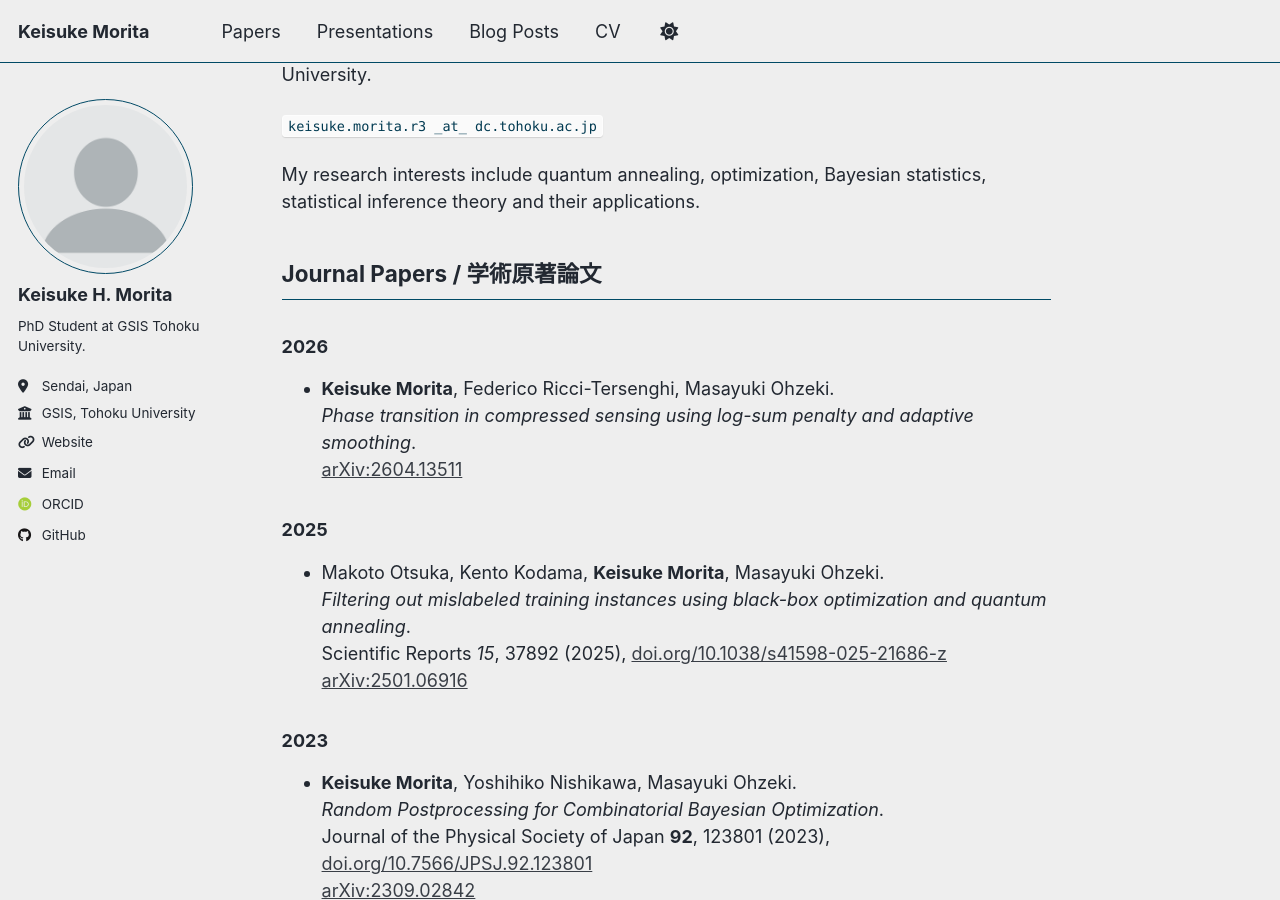
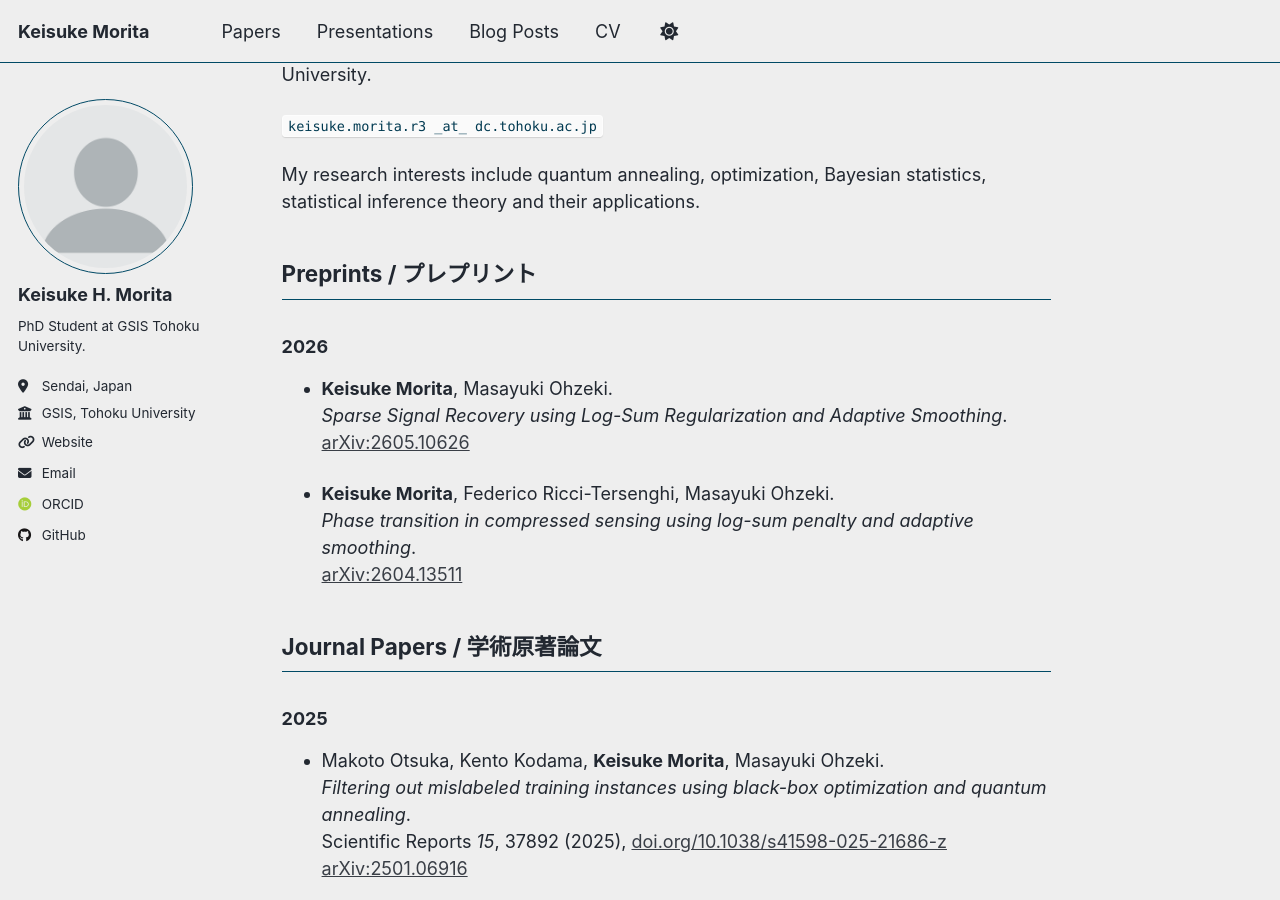
Before and after one commit to mory22k/mory22k.github.io, a Jekyll site: the page built from _pages/about.md, in a window 1280 px wide and 900 px high, scrolled down 420 px. Built offline with Jekyll 4.4.1, drawn with Linux system fonts in a browser that asks for light colours; some web fonts are replaced; a script that is not in the unit is left out.

Commit message:
move preprints to the preprints section and add the latest preprint

```diff
--- a/_pages/about.md
+++ b/_pages/about.md
@@ -25,14 +25,19 @@ I am a PhD student in [Ohzeki Group](https://altema.is.tohoku.ac.jp/~mohzeki/),
 
 My research interests include quantum annealing, optimization, Bayesian statistics, statistical inference theory and their applications.
 
-<!-- ## Papers 学術原著論文 -->
-<h2 id="papers">Journal Papers / 学術原著論文</h2>
+<h2 id="papers">Preprints / プレプリント</h2>
 
 ### 2026
+
+- **Keisuke Morita**, Masayuki Ohzeki.\
+  *Sparse Signal Recovery using Log-Sum Regularization and Adaptive Smoothing*.\
+  [arXiv:2605.10626](https://arxiv.org/abs/2605.10626)
 
 - **Keisuke Morita**, Federico Ricci-Tersenghi, Masayuki Ohzeki.\
   *Phase transition in compressed sensing using log-sum penalty and adaptive smoothing*.\
   [arXiv:2604.13511](https://arxiv.org/abs/2604.13511)
+
+## Journal Papers / 学術原著論文
 
 ### 2025
 
```
